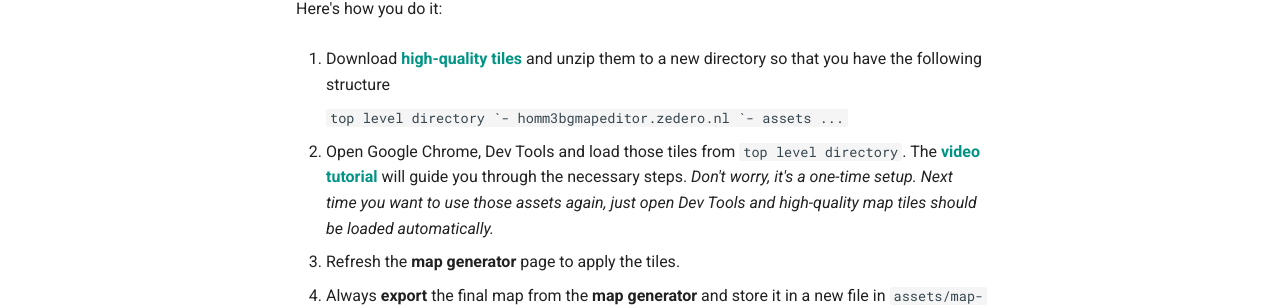
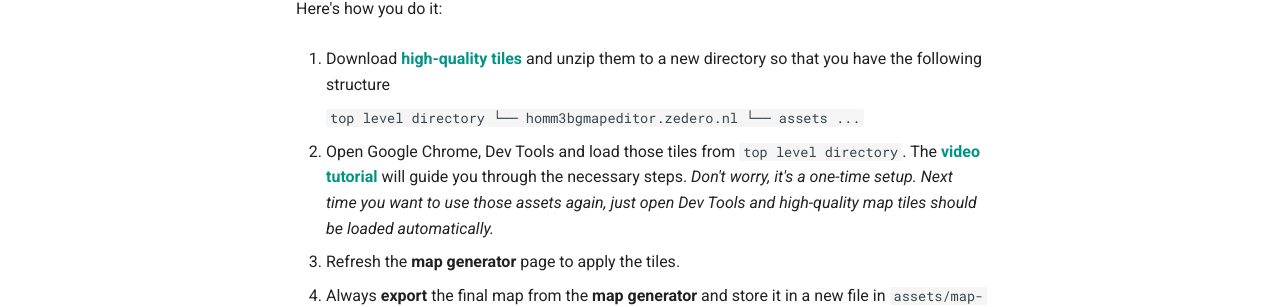
Before and after one commit to qwrtln/Homm3BG-mission-book, an MkDocs documentation site: the page built from docs/scenarios.md, in a window 1280 px wide and 900 px high, scrolled down 568 px. Shown: the part 389-696 px from the top of the window. Built offline with MkDocs 1.6.1 and Material for MkDocs 9.7.7, drawn with Linux system fonts in a browser that asks for light colours; comment, search, counter and statistics services are not loaded.

````diff
--- a/docs/scenarios.md
+++ b/docs/scenarios.md
@@ -33,8 +33,8 @@ Here's how you do it:
 
     ```
     top level directory
-    `- homm3bgmapeditor.zedero.nl
-       `- assets ...
+    └── homm3bgmapeditor.zedero.nl
+        └── assets ...
     ```
 
 2. Open Google Chrome, Dev Tools and load those tiles from `top level directory`. The [**video tutorial**](https://drive.google.com/file/d/18R71p7fx9ZyZ9Z-XjZlxAK_OKEmRNEBU/view?usp=drive_link) will guide you through the necessary steps. *Don't worry, it's a one-time setup. Next time you want to use those assets again, just open Dev Tools and high-quality map tiles should be loaded automatically.*
````
